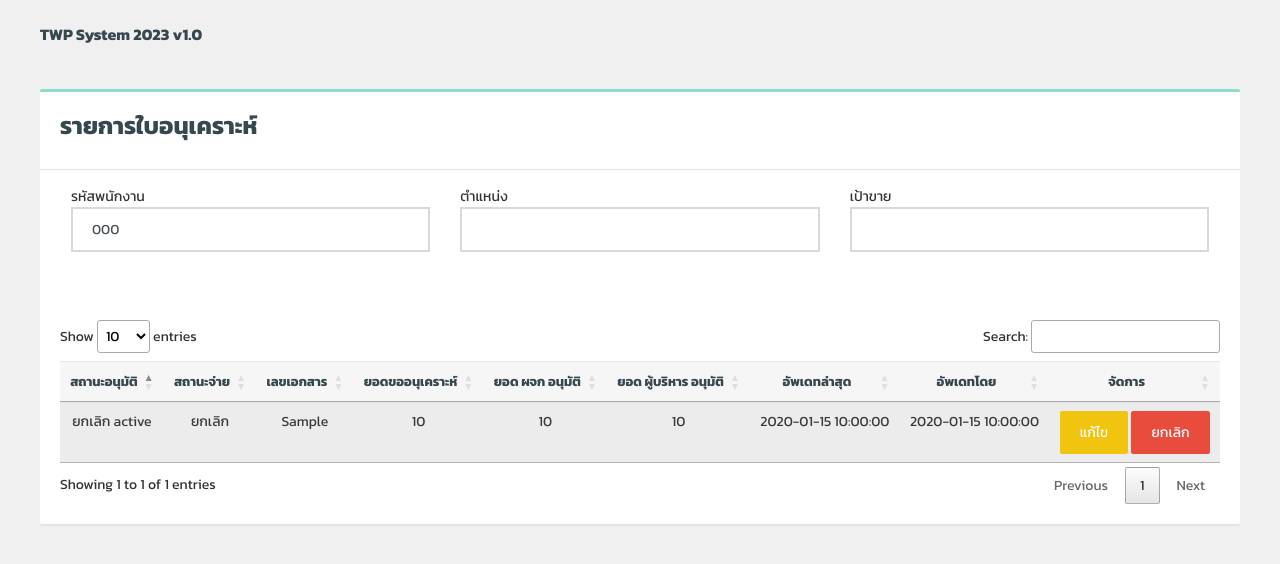
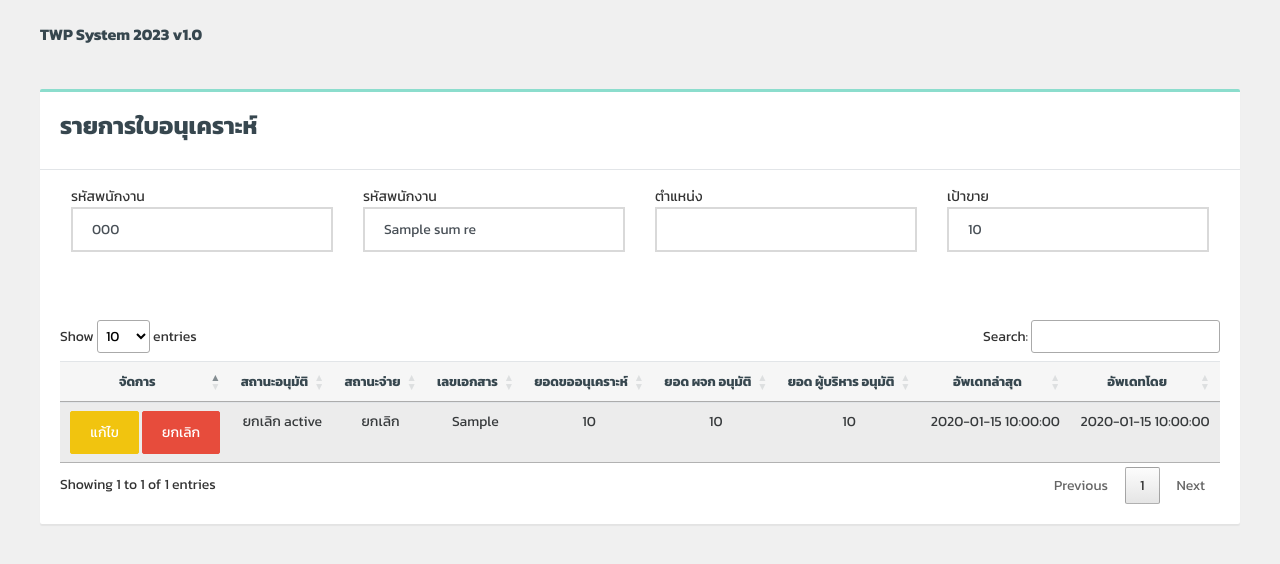
Before and after one commit to dexerdev/demo_webapp, a Flask app: template app/templates/todolist.html in a window 1280 px wide. Shown: the top 564 px of the page. Run offline with Flask 3, Linux system fonts and the light colour scheme; the template is opened without the code that fills it: most values are stand-ins (such as "Sample title", 1, 10 or a date in 2020); parts of the project's set-up code (start-up, migrations or seed data) failed here and were passed over; some libraries are stand-ins or nearby versions.

Commit message:
update #2

```diff
--- a/app/app.py
+++ b/app/app.py
@@ -51,7 +51,8 @@ def todo_list():
     Emp_Position = request.args.get("Emp_Position")
     Emp_Code = request.args.get("Emp_Code")
     data = todolist_service.get_request_list(Emp_Id)
-    return render_template("todolist.html",Emp_Position=Emp_Position,Emp_Code=Emp_Code,request_list = data)
+    sum_res =  todolist_service.get_sum_sale(Emp_Code)
+    return render_template("todolist.html",Emp_Position=Emp_Position,Emp_Code=Emp_Code,request_list = data,sum_res=sum_res)
 
 @app.route('/request')
 def request_page():
--- a/app/static/assets/js/login.js
+++ b/app/static/assets/js/login.js
@@ -13,7 +13,6 @@ function checklogin(){
             "Content-type": "application/json"
         }
     }).then(response => response.json()).then((data) => {
-        console.log(data.data);
         if (data.success) {
             Swal.fire({
                 title: 'ยินดีต้อนรับเข้าสู่ระบบ',
@@ -26,6 +25,7 @@ function checklogin(){
                 document.cookie = "Emp_Id=" + data.data.Emp_Id;
                 document.cookie = "Emp_Position=" + data.data.Emp_Position;
                 document.cookie = "username=" + username;
+                document.cookie = "Dept_Name=" + data.data.Dept_Name;
                 window.location.href = "/todolist?Emp_Id="+ data.data.Emp_Id + "&Emp_Position="+data.data.Emp_Position + "&Emp_Code="+data.data.Emp_Code;
             });
         } else {
--- a/app/static/assets/js/todolist.js
+++ b/app/static/assets/js/todolist.js
@@ -1,9 +1,10 @@
+
+
 function getCustomer() {
     var Emp_Code = getcookies("Emp_Code");
     var tbody = document.getElementById('tbCustomerList');
     fetch('/api/get_customer?Emp_Code=' + Emp_Code).then(respoinse => respoinse.json()).then((data) => {
         for (var i = 0; i < data.data.length; i++) {
-            debugger;
             var customer = data.data[i];
             var row = tbody.insertRow();
             var cell1 = row.insertCell(0);
--- a/app/templates/todolist.html
+++ b/app/templates/todolist.html
@@ -44,17 +44,21 @@
                         </div>
                         <div class="form-group">
                             <div class="row m-3">
-                                <div class="col-md-4">
+                                <div class="col-md-3">
                                     <span>รหัสพนักงาน</span>
                                     <input type="text" id="Emp_Code" value="{{Emp_Code}}" class="form-control">
                                 </div>
-                                <div class="col-md-4">
+                                <div class="col-md-3">
+                                    <span>รหัสพนักงาน</span>
+                                    <input type="text" id="Emp_Code" value="{{sum_res.WSale_Name}}" class="form-control">
+                                </div>
+                                <div class="col-md-3">
                                     <span>ตำแหน่ง</span>
-                                    <input type="text" id="sum_c" class="form-control">
+                                    <input type="text" id="Dept_Name" class="form-control">
                                 </div>
-                                <div class="col-md-4">
+                                <div class="col-md-3">
                                     <span>เป้าขาย</span>
-                                    <input type="text" id="sum_c" class="form-control">
+                                    <input type="text" id="Goal_Total" value="{{sum_res.Item_Total}}" class="form-control">
                                 </div>
                             </div>
                         </div>
@@ -78,6 +82,7 @@
                                 <table id="tbTodoList" class="table">
                                     <thead>
                                         <tr>
+                                            <th class="text-center">จัดการ</th>
                                             <th class="text-center">สถานะอนุมัติ</th>
                                             <th class="text-center">สถานะจ่าย</th>
                                             <th class="text-center">เลขเอกสาร</th>
@@ -86,12 +91,21 @@
                                             <th class="text-center">ยอด ผู้บริหาร อนุมัติ</th>
                                             <th class="text-center">อัพเดทล่าสุด</th>
                                             <th class="text-center">อัพเดทโดย</th>
-                                            <th class="text-center">จัดการ</th>
                                         </tr>
                                     </thead>
                                     <tbody>
                                         {% for request in request_list %}
                                         <tr class="table-active">
+                                            <td class="text-center">
+                                                <a href="#" class="btn btn-warning" title="setting"
+                                                    onclick="getproductid('{{request.Request_No}}')">
+                                                    แก้ไข
+                                                </a>
+                                                <a href="#" class="btn btn-danger" title="delete"
+                                                    onclick="deleteproduct('{{request.Request_No}}')">
+                                                    ยกเลิก
+                                                </a>
+                                            </td>
                                             <td class="text-center">
                                                 {% if request.RStatus_Approve == 1 %}
                                                 รอ ผจก อนุมัติ
@@ -137,16 +151,7 @@
                                             <td class="text-center">
                                                 {{request.Updated_By}}
                                             </td>
-                                            <td class="text-center">
-                                                <a href="#" class="btn btn-warning" title="setting"
-                                                    onclick="getproductid('{{request.Request_No}}')">
-                                                    แก้ไข
-                                                </a>
-                                                <a href="#" class="btn btn-danger" title="delete"
-                                                    onclick="deleteproduct('{{request.Request_No}}')">
-                                                    ยกเลิก
-                                                </a>
-                                            </td>
+
                                         </tr>
                                         {% endfor %}
                                     </tbody>
@@ -175,6 +180,9 @@
     <script src="static/assets/js/cookies.js"></script>
     <script>
         $(document).ready(function () {
+            debugger;
+            var Dept_Name = getcookies("Dept_Name");
+            document.getElementById("Dept_Name").value = Dept_Name;
             $("#tbTodoList").DataTable({
                 "paging": true,
                 "searching": true,
--- a/docker-compose.yml
+++ b/docker-compose.yml
@@ -3,7 +3,7 @@ services:
   api:
     build: .
     platform: linux/amd64
-    image: "registry.gitlab.com/armuro.rey.dev/container-registry/demo-web:1.0.0"
+    image: "registry.gitlab.com/armuro.rey.dev/container-registry/demo-web:1.0.2"
     container_name: demo-web
     network_mode: bridge
     ports:
--- a/requirements.txt
+++ b/requirements.txt
@@ -8,7 +8,7 @@ colorama==0.4.5
 CRC-ITU==0.3.3
 crc16==0.1.1
 cycler==0.10.0
-et-xmlfile==1.0.1
+et_xmlfile==1.0.1
 Flask==3.0.0
 Flask-Cors==3.0.10
 flask-marshmallow==0.15.0
@@ -32,6 +32,7 @@ Pillow==8.2.0
 protobuf==4.21.12
 PyJWT==2.6.0
 PyMySQL==1.1.0
+pyodbc==5.0.1
 pyparsing==2.4.7
 pypng==0.20220715.0
 pypromptpay==0.5.3
```
Also changed, not shown: services/todolist_service.py (+22 -0 lines).
